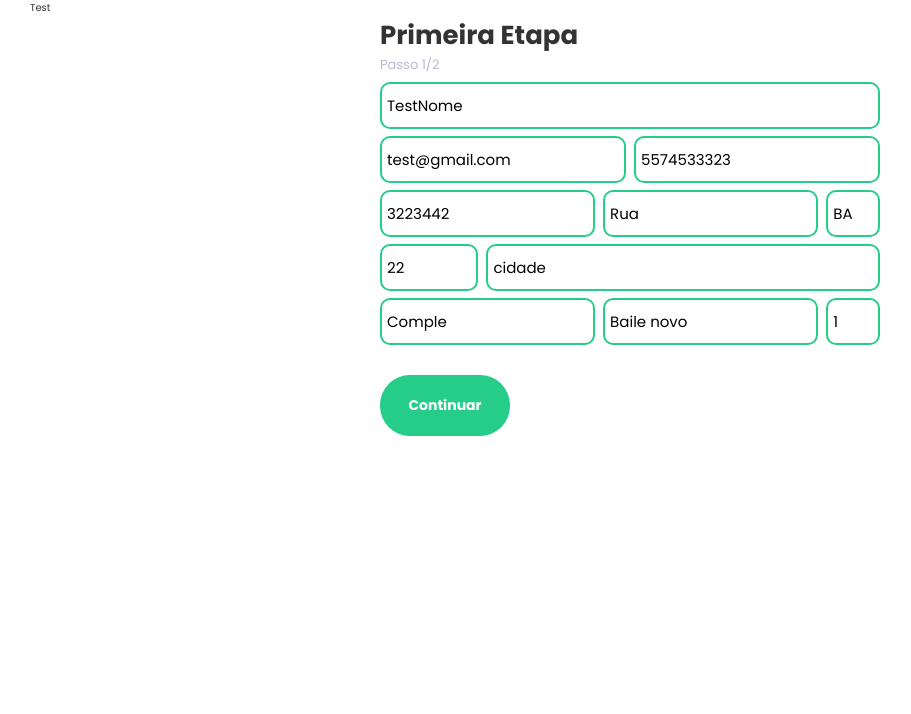
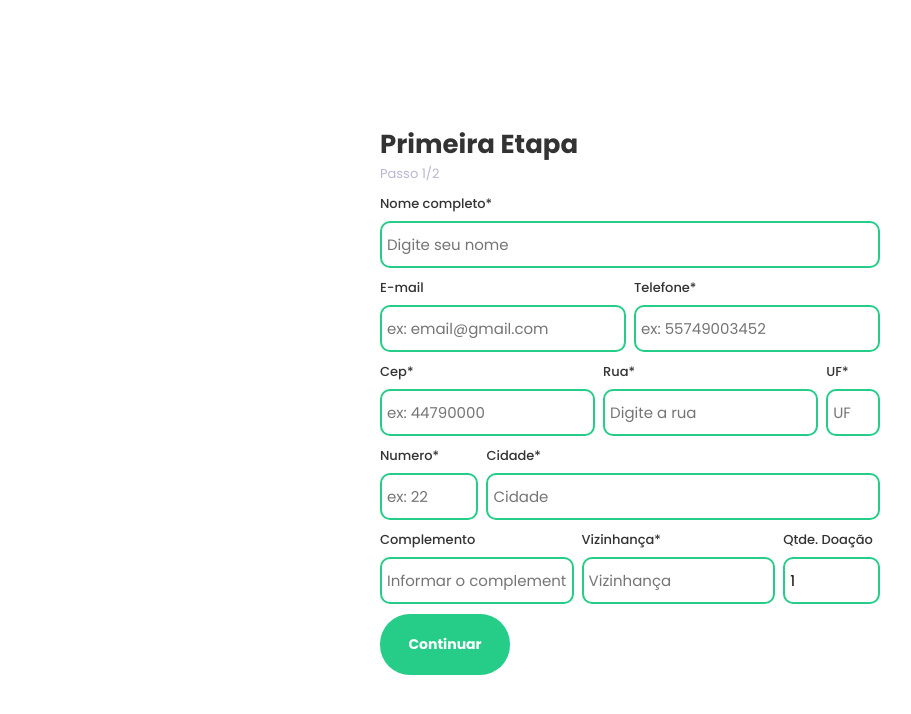
Before and after one commit to douglassantos45/computer-donation, a Next.js app: page / in a window 1280 px wide. Shown: the top 714 px of the page, without its empty margins (10-921 px from the left). Built offline with nearby package versions, Linux system fonts and the light colour scheme.

Commit message:
Formulario funcionando

```diff
--- a/package.json
+++ b/package.json
@@ -21,11 +21,13 @@
     "react-dom": "18.2.0",
     "react-hot-toast": "^2.3.0",
     "sass": "^1.54.0",
-    "styled-components": "^5.3.5"
+    "styled-components": "^5.3.5",
+    "validator": "^13.7.0"
   },
   "devDependencies": {
     "@types/node": "^18.6.0",
     "@types/react": "^18.0.15",
+    "@types/validator": "^13.7.4",
     "eslint": "8.20.0",
     "eslint-config-next": "12.2.3",
     "typescript": "^4.7.4"
--- a/src/contexts/FormContext.tsx
+++ b/src/contexts/FormContext.tsx
@@ -34,18 +34,18 @@ type ContextProps = {
 
 const initialData: StateProps = {
   currentStep: 0,
-  name: 'TestNome',
-  email: 'test@gmail.com',
-  phone: '5574533323',
-  zip: '3223442',
-  city: 'cidade',
-  state: 'BA',
-  streetAddress: 'Rua',
-  number: '22',
-  complement: 'Comple',
-  neighborhood: 'Baile novo',
+  name: '',
+  email: '',
+  phone: '',
+  zip: '',
+  city: '',
+  state: '',
+  streetAddress: '',
+  number: '',
+  complement: '',
+  neighborhood: '',
   deviceCount: 1,
-  devices: [{ type: 'notebook', condition: 'working' }],
+  devices: [{ type: '', condition: '' }],
 };
 
 //Context
@@ -66,6 +66,7 @@ export enum FormAction {
   setNeighborhood,
   setDeviceCount,
   setDevices,
+  setCondition,
 }
 //Recebe dados e ações
 const formReducer = (state: StateProps, action: ActionProps) => {
@@ -100,6 +101,9 @@ const formReducer = (state: StateProps, action: ActionProps) => {
     case FormAction.setDevices:
       return { ...state, devices: action.payload };
 
+    case FormAction.setCondition:
+      return { ...state, devices: { conditon: action.payload } };
+
     default:
       return state;
   }
--- a/src/pages/_app.tsx
+++ b/src/pages/_app.tsx
@@ -7,7 +7,6 @@ function MyApp({ Component, pageProps }) {
     <FormProvider>
       <div className="container">
         <Toaster />
-        <header>Test</header>
         <Component {...pageProps} />
       </div>
     </FormProvider>
--- a/src/pages/forms/step1/index.tsx
+++ b/src/pages/forms/step1/index.tsx
@@ -1,9 +1,10 @@
-import Link from 'next/link';
 import { useRouter } from 'next/router';
 import { ChangeEvent, useEffect, useRef, useState } from 'react';
-
+import toast from 'react-hot-toast';
 import { useForm, FormAction } from '../../../contexts/FormContext';
 import { api } from '../../../services/api-cep';
+import validation from '../../../utils/Validation';
+import validator from 'validator';
 
 import styles from './styles.module.scss';
 
@@ -12,15 +13,7 @@ export default function Step1() {
   const loading = useRef(null);
   const numero = useRef(null);
   const history = useRouter();
-
-  const devices = [
-    { value: 'notebook', name: 'Notebook' },
-    { value: 'desktop', name: 'Desktop' },
-    { value: 'netBook', name: 'NetBook' },
-    { value: 'screen', name: 'Monitor' },
-    { value: 'printer', name: 'Impressora' },
-    { value: 'scanner', name: 'Scanner' },
-  ];
+  const [emailError, setEmailError] = useState('');
 
   useEffect(() => {
     dispatch({
@@ -29,8 +22,33 @@ export default function Step1() {
     });
   }, []);
 
+  const validateEmail = email => {
+    if (!validator.isEmail(email)) {
+      setEmailError('Digite um email válido!');
+      return false;
+    }
+    setEmailError('Email válido!');
+    return true;
+  };
+
   //Capturando dados do inputs
   function handleChange(e: ChangeEvent<HTMLInputElement>) {
+    if (e.target.name == 'setEmail') {
+      validateEmail(e.target.value);
+    }
+    if (e.target.name == 'setPhone') {
+      const phone = e.target.value
+        .replaceAll('(', '')
+        .replaceAll(')', '')
+        .replaceAll('-', '')
+        .replaceAll('.', '');
+      dispatch({
+        type: FormAction.setPhone,
+        payload: phone,
+      });
+      return;
+    }
+
     dispatch({
       type: FormAction[e.target.name],
       payload: e.target.value,
@@ -74,148 +92,156 @@ export default function Step1() {
 
   function handleNextForm(e) {
     e.preventDefault();
-    history.push('/forms/step2');
+
+    if (validateEmail(state.email) === false) {
+      return toast.error('Email inválido');
     }
 
-  function handleChangeSelect(value: string) {}
+    if (validation(state) !== false) {
+      return history.push('/forms/step2');
+    }
+
+    toast.error('Alguns campos não foram digitados');
+  }
 
   return (
     <div className={styles.container}>
       <h1>Primeira Etapa</h1>
       <p>Passo {state.currentStep}/2</p>
 
-      <form>
-        <div className={styles.form_group}>
+      <form className={styles.form_group}>
+        <div className={styles.input_group}>
           <label htmlFor="">
+            Nome completo*
             <input
               type="text"
-              placeholder="name"
+              placeholder="Digite seu nome"
               name="setName"
               onChange={handleChange}
               value={state.name}
-              required
-            />
-          </label>
-
-          <div className={styles.input_group}>
-            <label htmlFor="">
-              <input
-                type="email"
-                placeholder="Email"
-                name="setEmail"
-                onChange={handleChange}
-                value={state.email}
-                required
-              />
-            </label>
-
-            <label htmlFor="">
-              <input
-                type="text"
-                placeholder="Phone"
-                name="setPhone"
-                onChange={handleChange}
-                value={state.phone}
-                required
             />
           </label>
         </div>
 
         <div className={styles.input_group}>
           <label htmlFor="">
+            E-mail
+            <input
+              type="email"
+              placeholder="ex: email@gmail.com"
+              name="setEmail"
+              onChange={handleChange}
+              value={state.email}
+            />
+            <span>{emailError}</span>
+          </label>
+          <label htmlFor="">
+            Telefone*
             <input
               type="text"
-                placeholder="Cep"
+              placeholder="ex: 55749003452"
+              name="setPhone"
+              onChange={handleChange}
+              value={state.phone}
+            />
+          </label>
+        </div>
+
+        <div className={styles.input_group}>
+          <label htmlFor="">
+            Cep*
+            <input
+              type="text"
+              placeholder="ex: 44790000"
               name="setZip"
               onChange={handleChange}
               value={state.zip}
-                required
               onBlur={checkCep}
             />
           </label>
 
           <label htmlFor="">
+            Rua*
             <input
               type="text"
-                placeholder="Rua"
+              placeholder="Digite a rua"
               name="setStreet"
               onChange={handleChange}
               value={state.streetAddress}
-                required
             />
           </label>
 
           <label htmlFor="" className={styles.sm}>
+            UF*
             <input
               type="text"
               placeholder="UF"
               name="setState"
               onChange={handleChange}
               value={state.state}
-                required
             />
           </label>
         </div>
 
         <div className={styles.input_group}>
           <label htmlFor="" className={styles.sm}>
+            Numero*
             <input
               type="text"
-                placeholder="Number"
+              placeholder="ex: 22"
               name="setNumber"
               onChange={handleChange}
               value={state.number}
-                required
               ref={numero}
             />
           </label>
 
           <label htmlFor="">
+            Cidade*
             <input
               type="text"
               placeholder="Cidade"
               name="setCity"
               onChange={handleChange}
               value={state.city}
-                required
             />
           </label>
         </div>
 
         <div className={styles.input_group}>
           <label htmlFor="">
+            Complemento
             <input
               type="text"
-                placeholder="Complemento"
+              placeholder="Informar o complemento"
               name="setComplement"
               onChange={handleChange}
               value={state.complement}
-                required
             />
           </label>
 
           <label htmlFor="">
+            Vizinhança*
             <input
               type="text"
               placeholder="Vizinhança"
               name="setNeighborhood"
               onChange={handleChange}
               value={state.neighborhood}
-                required
             />
           </label>
 
-            <label htmlFor="" className={styles.sm}>
+          <label htmlFor="" className={styles.mb}>
+            Qtde. Doação
             <input
               type="Number"
               name="setDeviceCount"
               onChange={handleChange}
               value={state.deviceCount}
-                required
             />
           </label>
         </div>
-        </div>
+
         <button onClick={handleNextForm} type="button">
           Continuar
         </button>
--- a/src/pages/forms/step1/styles.module.scss
+++ b/src/pages/forms/step1/styles.module.scss
@@ -24,27 +24,40 @@
     margin: 30px 0;
   }
 
-  .form_group {
-    margin-bottom: 30px;
+  .form_group div:last-child {
+    margin-bottom: 25px;
   }
 
   .input_group {
     display: flex;
     justify-content: space-between;
-
-    label:not(:last-child) {
-      margin-right: 8px;
-    }
+    margin-top: 10px;
 
     .sm {
       width: 25%;
     }
+
+    .mb {
+      width: 50%;
+    }
+
+    &:not(:last-child) {
+      margin-bottom: 10px;
+    }
   }
 
+  label:not(:last-child) {
+    margin-right: 8px;
+  }
+
+  span {
+    font-weight: 400;
+  }
 
   label {
     font-size: 13px;
     width: 100%;
+    font-weight: 500;
 
     select {
       display: block;
@@ -72,6 +85,14 @@
       font-size: 15px;
 
       background-color: #fff;
+    }
+
+    .validMail {
+      color: #25cd89;
+    }
+
+    .notValidMail {
+      color: red;
     }
   }
 
--- a/src/pages/forms/step2/styles.module.scss
+++ b/src/pages/forms/step2/styles.module.scss
@@ -31,6 +31,7 @@
   .input_group {
     display: flex;
     justify-content: space-between;
+    margin-top: 10px;
 
     label:not(:last-child) {
       margin-right: 8px;
@@ -41,9 +42,9 @@
     }
   }
 
-
   label {
     font-size: 13px;
+    font-weight: 500;
 
     select {
       display: block;
@@ -52,7 +53,7 @@
       padding: 10px 5px;
       border: 2px solid #25cd89;
       border-radius: 10px;
-      color: #b8b8d4;
+      color: #000;
       outline: 0;
       font-size: 15px;
 
@@ -75,6 +76,15 @@
     color: #000
   }
 
+  button {
+    padding: 5px 10px;
+    border-radius: 10px;
+    background-color: #00b5b9;
+    color: #fff;
+
+    cursor: pointer;
+  }
+
   .submit {
     background-color: #25cd89;
     color: #fff;
@@ -90,6 +100,11 @@
 
     cursor: pointer;
   }
+
+  button:disabled {
+    background-color: #c1c1c1;
+    cursor: initial;
+  }
 }
 
 .loading {
--- /dev/null
+++ b/src/utils/Validation.ts
@@ -0,0 +1,12 @@
+export default function validation(data) {
+  if (data.name == '') return false;
+  if (data.phone == '') return false;
+  if (data.zip == '') return false;
+  if (data.city == '') return false;
+  if (data.state == '') return false;
+  if (data.streetAddress == '') return false;
+  if (data.complement == '') return false;
+  if (data.neighborhood == '') return false;
+
+  return true;
+}
--- a/styles/global.scss
+++ b/styles/global.scss
@@ -23,6 +23,9 @@ body {
   background-color: var(--white-color);
   color: var(--text-color);
   height: 100vh;
+  display: flex;
+  justify-content: center;
+  align-items: center;
 }
 
 .grid {
```
Also changed, not shown: src/pages/forms/step2/index.tsx (+100 -51 lines), 1 other file (tests, documents, lock files or other folders). Lines whose indentation alone changed are shown as unchanged.
